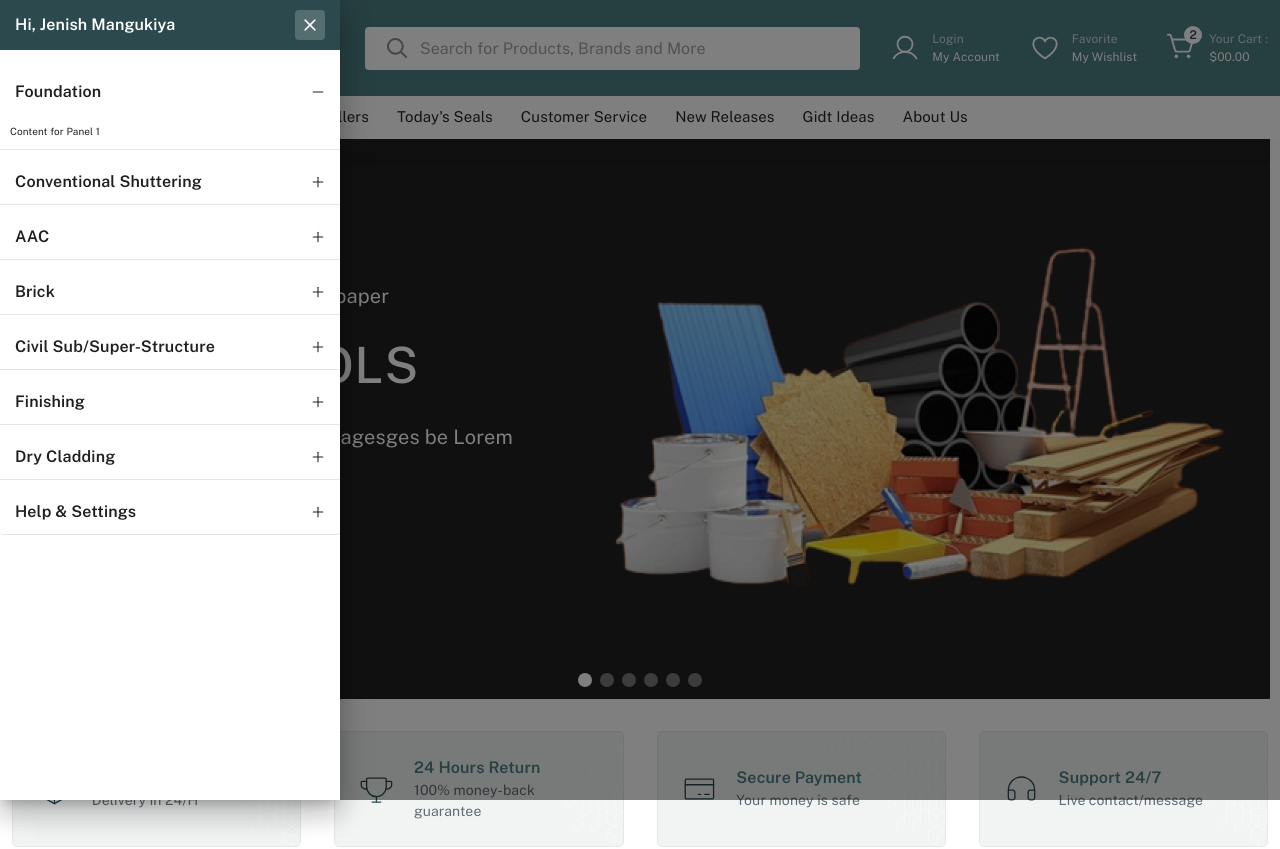
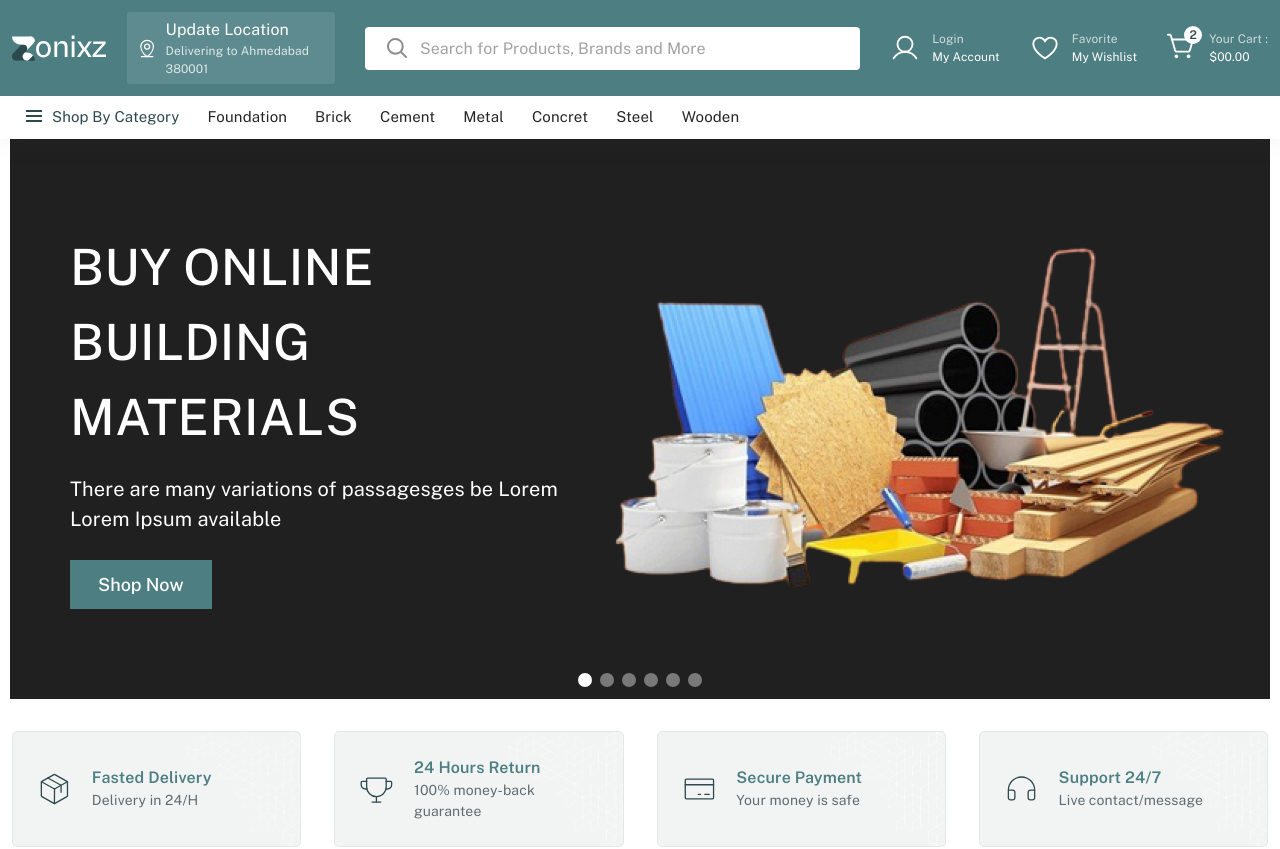
Before and after one commit to Raj-47-coder/zonix, a React (Create React App) app: page / in a window 1280 px wide. Shown: the top 849 px of the page. Built offline with nearby package versions, Linux system fonts and the light colour scheme.

Commit message:
Make somechanges

```diff
--- a/src/Inauth/Bannerslider/Bannerslider.js
+++ b/src/Inauth/Bannerslider/Bannerslider.js
@@ -30,8 +30,8 @@ function Bannerslider() {
                 <img src={banner_img} alt={banner_img} />
               </Box>
               <Box component={"div"} className='card_details'>
-                <Typography component={'p'}>Find great deals on ebay for Wallpaper</Typography>
-                <Typography component={'h3'}>sponge tools</Typography>
+                {/* <Typography component={'p'}>Find great deals on ebay for Wallpaper</Typography> */}
+                <Typography component={'h3'}>Buy Online building Materials</Typography>
                 <Typography component={'p'}>There are many variations of passagesges be Lorem Lorem Ipsum available</Typography>
                 <Link component={'a'} to='/store' className='btn_banner'>Shop Now</Link>
               </Box>
--- a/src/Inauth/Bannerslider/Bannerslider.scss
+++ b/src/Inauth/Bannerslider/Bannerslider.scss
@@ -51,7 +51,7 @@
     .card_details {
       z-index: 5;
       max-width: 45%;
-      padding-left: 1.5rem;
+      padding-left: 6rem;
 
       p {
         font-size: 2rem;
--- a/src/Inauth/Brands/Brands.scss
+++ b/src/Inauth/Brands/Brands.scss
@@ -1,16 +1,21 @@
 .brand_card {
   border: 1px solid var(--theme_light);
-  padding: 1.2rem;
+  padding: 1rem 1.5rem;
   display: flex;
   align-items: center;
+  border-radius: 1rem;
 
   .brand_img {
-    height: 10rem;
-    width: 10rem;
+    height: 8rem;
+    width: 8rem;
+    display: flex;
+    align-items: center;
+    justify-content: center;
 
     img {
       height: 100%;
       width: 100%;
+      object-fit: contain;
     }
 
     @media screen and (max-width:991px) {
--- a/src/Inauth/Categorysidebar/Categorysidebar.js
+++ b/src/Inauth/Categorysidebar/Categorysidebar.js
@@ -1,22 +1,107 @@
 import React, { useState } from 'react';
 import { Box, Button, Typography, Drawer, Accordion, AccordionDetails, AccordionSummary } from '@mui/material';
-import { Plus, Minus, CartIcon } from '../../Zonixzsvgs/Zonixzsvgs'
+import { Plus } from '../../Zonixzsvgs/Zonixzsvgs'
 import './Categorysidebar.scss';
+import KeyboardArrowDownIcon from '@mui/icons-material/KeyboardArrowDown';
+import { NavLink } from 'react-router-dom';
 
 
 const accordionData = [
-  { id: 1, heading: 'Foundation', content: 'Content for Panel 1' },
-  { id: 2, heading: 'Conventional Shuttering', content: 'Lorem Ipsum is simply dummy text of the printing and typesetting industry. Lorem Ipsum has been the industrys standard dummy text ever since the 1500s, when an unknown printer took a galley of type and scrambled it to make a type specimen book.It has survived not only five centuries, but also the leap into electronic typesetting, remaining essentially unchanged.' },
-  { id: 3, heading: 'AAC', content: 'Content for Panel 3' },
-  { id: 4, heading: 'Brick', content: 'Lorem Ipsum is simply dummy text of the printing and typesetting' },
-  { id: 4, heading: 'Civil Sub/Super-Structure', content: 'Lorem Ipsum is simply dummy text of the printing and typesetting' },
-  { id: 4, heading: 'Finishing', content: 'Lorem Ipsum is simply dummy text of the printing and typesetting' },
-  { id: 4, heading: 'Dry Cladding', content: 'Lorem Ipsum is simply dummy text of the printing and typesetting' },
-  { id: 4, heading: 'Help & Settings', content: 'Lorem Ipsum is simply dummy text of the printing and typesetting' },
+  {
+    id: 1, heading: 'Foundation', menulist: [
+      'Crushed gravel(Compaction)',
+      'Pressure Pipes',
+      'Fance',
+      'Rock Anchorage',
+      'Stone (Different sizes)',
+      'Cement',
+    ]
+  },
+  {
+    id: 2, heading: 'Conventional Shuttering', menulist: [
+      'Plywood',
+      'Aluminium',
+      'Mach-Deck Shuttering',
+      'Shuttering oil',
+      'Battens',
+      'H Frames',
+    ]
+  },
+  {
+    id: 3, heading: 'AAC', menulist: [
+      '75mm',
+      '100mm',
+      '125mm',
+      '150mm',
+      '175mm',
+      '200mm',
+    ]
+  },
+  {
+    id: 4, heading: 'Brick', menulist: [
+      '4 Inch',
+      '6 Inch',
+      'Block Adhesive',
+      'Brick Bat',
+    ]
+  },
+  {
+    id: 5, heading: 'Civil Sub/Super-Structure', menulist: [
+      'Chalk marking',
+      'Ladder',
+      'Rope',
+      'Gusset Plate',
+      'Electrodes',
+      'Nails',
+      'AAC',
+      'Soil (Backfilling)',
+      'Crane, Bucket, And Ropeway',
+      'Curing compound',
+      'Scaffolding',
+      'Welding',
+      'Protective Gloves',
+      'Hearing Protection',
+      'Protective Glass',
+    ]
+  },
+  {
+    id: 6, heading: 'Finishing', menulist: [
+      'Gypsum',
+      'Tiles',
+      '2 Way Sliding glass window',
+      'Single Leaf Openable Glass Window ',
+      '2 Way Sliding(Above) + Fixed Glass Window',
+      '1 Way Sliding + Fixed Glass Window',
+    ]
+  },
+  {
+    id: 7, heading: 'Dry Cladding', menulist: [
+      'Z/L/Omega - Bracket',
+      'Anchor bolts',
+      'Pin',
+      'Nut',
+      'Flat Head bolts',
+      'Plastic tube',
+    ]
+  },
+  {
+    id: 8, heading: 'Help & Settings', menulist: [
+      'Your Account',
+      'Customer Service',
+      'Sign In',
+    ]
+  },
 ];
 const LeftOpenDrawer = (props) => {
   const [expanded, setExpanded] = useState(accordionData[0].id);
+  const [count, setCount] = useState('');
 
+
+  const handleSeeItem = () => {
+    if (count => 5) {
+      setCount('open');
+    }
+  };
   const handleChange = (panel) => (event, isExpanded) => {
     setExpanded(isExpanded ? panel : false);
   };
@@ -25,7 +110,7 @@ const LeftOpenDrawer = (props) => {
     <Drawer open={props.open} onClose={props.toggleDrawer}>
       <Box component={'div'} className='drawer_menu'>
         <Typography component={"h4"}>Hi, Jenish Mangukiya</Typography>
-        <Button className='handle_drawer'><Plus /></Button>
+        <Button className='handle_drawer' onClick={props.toggleDrawer}><Plus /></Button>
       </Box>
 
 
@@ -37,15 +122,19 @@ const LeftOpenDrawer = (props) => {
             onChange={handleChange(item.id)}
           >
             <AccordionSummary
-              expandIcon={expanded == item.id ? <Minus /> : <Plus />}
+              expandIcon={expanded == item.id ? <KeyboardArrowDownIcon /> : <KeyboardArrowDownIcon />}
               aria-controls={`panel${item.id}-content`}
               id={`panel${item.id}-header`}
             >
               <Typography>{item.heading}</Typography>
             </AccordionSummary>
             <AccordionDetails>
-              <Typography component={'p'}>{item.content}</Typography>
-
+              <Box component={'div'} className={`category_list ${count}`}>
+                {item.menulist.map((menuItem, i) => (
+                  <NavLink key={i} component={'a'} to={'/'}>{menuItem}</NavLink>
+                ))}
+                <Button className='see_all' onClick={handleSeeItem}>See All <KeyboardArrowDownIcon /></Button>
+              </Box>
             </AccordionDetails>
           </Accordion>
         ))}
--- a/src/Inauth/Categorysidebar/Categorysidebar.scss
+++ b/src/Inauth/Categorysidebar/Categorysidebar.scss
@@ -2,6 +2,11 @@
   .MuiDrawer-paper {
     max-width: 34rem;
     width: 100%;
+    overflow: hidden;
+
+    &::-webkit-scrollbar {
+      display: none;
+    }
 
     .drawer_menu {
       padding: 1rem 1.5rem;
@@ -34,6 +39,12 @@
 
     .category_accordion {
       margin-top: 2rem;
+      height: 100vh;
+      overflow-y: auto;
+
+      &::-webkit-scrollbar {
+        display: none;
+      }
 
       .MuiAccordion-root {
         margin-bottom: 1rem;
@@ -59,8 +70,8 @@
           }
 
           .MuiAccordionSummary-expandIconWrapper {
-            height: 1.4rem;
-            width: 1.4rem;
+            height: 1.8rem;
+            width: 1.8rem;
             color: var(--theme_dark);
 
             svg {
@@ -72,21 +83,46 @@
 
         .MuiCollapse-root {
           .MuiAccordionDetails-root {
-            padding: 1rem;
-            font-size: 1.4rem;
-          }
-        }
+            padding: 0;
 
-        &.Mui-expanded {
-          .MuiButtonBase-root {
+            .category_list {
+              max-height: 19rem;
+              overflow: hidden;
+              position: relative;
+              padding-bottom: 4.4rem;
 
-            .MuiAccordionSummary-content {
-              margin: 0;
+              a {
+                font-size: 1.4rem;
+                color: var(--theme_darkgrey);
+                display: block;
+                width: 100%;
+                padding: 1rem 2rem;
+              }
+
+              &.open {
+                max-height: none;
+              }
             }
 
-            div.Mui-expanded {
+            button.see_all {
+              font-size: 1.4rem;
+              background-color: transparent;
+              color: var(--theme_primary);
+              text-transform: capitalize;
+              padding: 0.6rem 2rem;
+              width: 100%;
+              margin: 0.6rem 0;
+              font-weight: 600;
+              text-align: left;
+              justify-content: left;
+              position: absolute;
+              bottom: 0;
+              left: 0;
+              z-index: 2;
+              background-color: var(--theme_white);
+
               svg {
-                // color: var(--theme_white);
+                margin-left: 1rem;
               }
             }
           }
--- a/src/Inauth/Header/Header.js
+++ b/src/Inauth/Header/Header.js
@@ -8,7 +8,7 @@ import "./Header.scss";
 export default function Header() {
   const [handleSidebar, setHandleSidebar] = useState('');
   const [handleunlayer, setHandlelayout] = useState('');
-  const [open, setOpen] = React.useState(true)
+  const [open, setOpen] = React.useState(false)
 
   const toggleDrawer = () => {
     setOpen(!open);
@@ -95,14 +95,14 @@ export default function Header() {
           </Box>
           <Box component={"div"} className="container">
             <Box component={'div'} className='menu_items'>
-              <Typography component={'a'} href='javascript:void(0)' onClick={toggleDrawer} className='active'><Humburgar />Shop By Department</Typography>
-              <Typography component={'a'} href='#'>Sell</Typography>
-              <Typography component={'a'} href='#'>Best Sellers</Typography>
-              <Typography component={'a'} href='#'>Today's Seals</Typography>
-              <Typography component={'a'} href='#'>Customer Service</Typography>
-              <Typography component={'a'} href='#'>New Releases</Typography>
-              <Typography component={'a'} href='#'>Gidt Ideas</Typography>
-              <Typography component={'a'} href='#'>About Us</Typography>
+              <Typography component={'a'} href='javascript:void(0)' onClick={toggleDrawer} className='active'><Humburgar />Shop By Category</Typography>
+              <Typography component={'a'} href='#'>Foundation</Typography>
+              <Typography component={'a'} href='#'>Brick</Typography>
+              <Typography component={'a'} href='#'>Cement</Typography>
+              <Typography component={'a'} href='#'>Metal</Typography>
+              <Typography component={'a'} href='#'>Concret</Typography>
+              <Typography component={'a'} href='#'>Steel</Typography>
+              <Typography component={'a'} href='#'>Wooden</Typography>
             </Box>
           </Box>
         </Box>
--- a/src/Zonixzsvgs/Zonixzsvgs.js
+++ b/src/Zonixzsvgs/Zonixzsvgs.js
@@ -3,17 +3,17 @@ const Logo = () => {
     <>
       <svg width="236" height="63" viewBox="0 0 236 63" fill="none" xmlns="http://www.w3.org/2000/svg">
         <path d="M77.8 54.8C67.08 54.8 59.56 46.88 59.56 34.64C59.56 22.4 67.08 14.48 77.8 14.48C88.52 14.48 96.12 22.4 96.12 34.64C96.12 46.88 88.52 54.8 77.8 54.8ZM77.8 48.96C84.44 48.96 89.08 44.4 89.08 34.64C89.08 24.8 84.44 20.32 77.8 20.32C71.24 20.32 66.68 24.8 66.68 34.64C66.68 44.4 71.24 48.96 77.8 48.96ZM111.818 54H104.858V15.28H111.818V25.6C113.338 19.6 117.498 14.48 125.098 14.48C132.698 14.48 137.418 19.04 137.418 27.28V54H130.538V28.96C130.538 23.92 128.538 20.4 121.978 20.4C114.538 20.4 111.818 25.6 111.818 32.08V54ZM154.709 9.04H147.749V0.399999H154.709V9.04ZM154.709 54H147.749V15.28H154.709V54ZM168.371 54H160.371L174.211 34.48L161.331 15.28H169.331L179.411 30.88L189.731 15.28H197.731L184.051 34.24L197.171 54H189.091L182.611 43.92L178.851 38.24L175.091 43.92L168.371 54ZM232.609 54H199.409V48.32L220.049 25.04L223.889 21.2L216.689 21.52H201.009V15.28H231.809V21.04L211.329 43.84L207.329 48.16L215.489 47.84H232.609V54Z" fill="white" />
-        <path fill-rule="evenodd" clip-rule="evenodd" d="M52.918 5.61076C48.9191 1.92304 42.689 2.17528 39.0008 6.17368C29.4854 16.4914 12.1245 35.316 2.60912 45.6332C-1.0788 49.6316 -0.826662 55.8632 3.17204 59.5504C3.17204 59.5509 3.17266 59.5509 3.17266 59.5514C7.17152 63.2386 13.4026 62.9869 17.0898 58.9885C26.6057 48.6703 43.9661 29.8472 53.482 19.529C57.1697 15.5306 56.918 9.29948 52.9196 5.61126C52.9185 5.61126 52.9185 5.61076 52.918 5.61076Z" fill="#2C494D" />
-        <path fill-rule="evenodd" clip-rule="evenodd" d="M35.4973 39.0298C37.062 37.2856 38.0125 34.9817 38.0125 32.4557V32.4541C38.0125 27.0141 33.6035 22.6055 28.1639 22.6055H23.8472L39.001 6.17362C42.6892 2.17522 48.9193 1.92298 52.9182 5.61069C52.9187 5.61069 52.9187 5.61119 52.9198 5.61119C56.9181 9.29942 57.1699 15.5306 53.4822 19.5289L35.4973 39.0298Z" fill="white" />
-        <path fill-rule="evenodd" clip-rule="evenodd" d="M56.1001 12.8486C56.1001 7.41006 51.691 2.99997 46.2509 2.99997H0.0991211V3.00049C0.0991211 8.22573 2.17466 13.2356 5.86914 16.9295C9.56352 20.6239 14.5739 22.6992 19.7982 22.6992C28.7511 22.6992 38.9488 22.6992 46.2509 22.6992C51.691 22.6992 56.1001 18.2902 56.1001 12.8501V12.8486Z" fill="white" />
-        <path fill-rule="evenodd" clip-rule="evenodd" d="M31.8815 42.5927H9.94803C4.509 42.5927 0.0991211 47.0028 0.0991211 52.4418V52.4434C0.0991211 57.8829 4.509 62.2925 9.94803 62.2925H56.1001V62.2915C56.1001 57.8117 54.5738 53.4882 51.8002 50.0245L43.4866 59.0816C39.8086 63.0892 33.5785 63.3558 29.5709 59.6773L29.5704 59.6768C25.5627 55.9983 25.2956 49.7677 28.9741 45.7611L31.8815 42.5927Z" fill="#2C494D" />
+        <path fillRule="evenodd" clipRule="evenodd" d="M52.918 5.61076C48.9191 1.92304 42.689 2.17528 39.0008 6.17368C29.4854 16.4914 12.1245 35.316 2.60912 45.6332C-1.0788 49.6316 -0.826662 55.8632 3.17204 59.5504C3.17204 59.5509 3.17266 59.5509 3.17266 59.5514C7.17152 63.2386 13.4026 62.9869 17.0898 58.9885C26.6057 48.6703 43.9661 29.8472 53.482 19.529C57.1697 15.5306 56.918 9.29948 52.9196 5.61126C52.9185 5.61126 52.9185 5.61076 52.918 5.61076Z" fill="#2C494D" />
+        <path fillRule="evenodd" clipRule="evenodd" d="M35.4973 39.0298C37.062 37.2856 38.0125 34.9817 38.0125 32.4557V32.4541C38.0125 27.0141 33.6035 22.6055 28.1639 22.6055H23.8472L39.001 6.17362C42.6892 2.17522 48.9193 1.92298 52.9182 5.61069C52.9187 5.61069 52.9187 5.61119 52.9198 5.61119C56.9181 9.29942 57.1699 15.5306 53.4822 19.5289L35.4973 39.0298Z" fill="white" />
+        <path fillRule="evenodd" clipRule="evenodd" d="M56.1001 12.8486C56.1001 7.41006 51.691 2.99997 46.2509 2.99997H0.0991211V3.00049C0.0991211 8.22573 2.17466 13.2356 5.86914 16.9295C9.56352 20.6239 14.5739 22.6992 19.7982 22.6992C28.7511 22.6992 38.9488 22.6992 46.2509 22.6992C51.691 22.6992 56.1001 18.2902 56.1001 12.8501V12.8486Z" fill="white" />
+        <path fillRule="evenodd" clipRule="evenodd" d="M31.8815 42.5927H9.94803C4.509 42.5927 0.0991211 47.0028 0.0991211 52.4418V52.4434C0.0991211 57.8829 4.509 62.2925 9.94803 62.2925H56.1001V62.2915C56.1001 57.8117 54.5738 53.4882 51.8002 50.0245L43.4866 59.0816C39.8086 63.0892 33.5785 63.3558 29.5709 59.6773L29.5704 59.6768C25.5627 55.9983 25.2956 49.7677 28.9741 45.7611L31.8815 42.5927Z" fill="#2C494D" />
         <mask id="mask0_148_208" maskUnits="userSpaceOnUse" x="0" y="42" width="57" height="21">
-          <path fill-rule="evenodd" clip-rule="evenodd" d="M31.8815 42.5927H9.94803C4.509 42.5927 0.0991211 47.0028 0.0991211 52.4418V52.4434C0.0991211 57.8829 4.509 62.2925 9.94803 62.2925H56.1001V62.2915C56.1001 57.8117 54.5738 53.4882 51.8002 50.0245L43.4866 59.0816C39.8086 63.0892 33.5785 63.3558 29.5709 59.6773L29.5704 59.6768C25.5627 55.9983 25.2956 49.7677 28.9741 45.7611L31.8815 42.5927Z" fill="white" />
+          <path fillRule="evenodd" clipRule="evenodd" d="M31.8815 42.5927H9.94803C4.509 42.5927 0.0991211 47.0028 0.0991211 52.4418V52.4434C0.0991211 57.8829 4.509 62.2925 9.94803 62.2925H56.1001V62.2915C56.1001 57.8117 54.5738 53.4882 51.8002 50.0245L43.4866 59.0816C39.8086 63.0892 33.5785 63.3558 29.5709 59.6773L29.5704 59.6768C25.5627 55.9983 25.2956 49.7677 28.9741 45.7611L31.8815 42.5927Z" fill="white" />
         </mask>
         <g mask="url(#mask0_148_208)">
-          <path fill-rule="evenodd" clip-rule="evenodd" d="M35.5318 57.9661C35.5107 60.3568 35.3139 63.2744 36.5822 65.4374C39.1426 69.8004 44.6078 70.6351 49.2101 70.2992C58.9715 69.5865 66.1511 61.3022 63.2299 51.5541C62.142 47.9222 60.3035 44.5801 57.7042 41.807C54.4169 38.2997 50.5995 36.1367 45.9571 35.0052" fill="#2C494D" />
+          <path fillRule="evenodd" clipRule="evenodd" d="M35.5318 57.9661C35.5107 60.3568 35.3139 63.2744 36.5822 65.4374C39.1426 69.8004 44.6078 70.6351 49.2101 70.2992C58.9715 69.5865 66.1511 61.3022 63.2299 51.5541C62.142 47.9222 60.3035 44.5801 57.7042 41.807C54.4169 38.2997 50.5995 36.1367 45.9571 35.0052" fill="#2C494D" />
         </g>
-        <path fill-rule="evenodd" clip-rule="evenodd" d="M31.8818 42.5929L28.9744 45.7613C25.2959 49.7679 25.563 55.9985 29.5706 59.677L29.5711 59.6775C33.5787 63.356 39.8088 63.0894 43.4868 59.0818L51.8004 50.0248C51.3498 49.4413 50.8571 48.8887 50.3306 48.3632C46.6367 44.6688 41.6263 42.5929 36.4016 42.5929H31.8818Z" fill="white" />
+        <path fillRule="evenodd" clipRule="evenodd" d="M31.8818 42.5929L28.9744 45.7613C25.2959 49.7679 25.563 55.9985 29.5706 59.677L29.5711 59.6775C33.5787 63.356 39.8088 63.0894 43.4868 59.0818L51.8004 50.0248C51.3498 49.4413 50.8571 48.8887 50.3306 48.3632C46.6367 44.6688 41.6263 42.5929 36.4016 42.5929H31.8818Z" fill="white" />
       </svg>
     </>
   );
@@ -268,9 +268,9 @@ const Crossborder = () => {
   return (
     <>
       <svg width="30" height="30" viewBox="0 0 30 30" fill="none" xmlns="http://www.w3.org/2000/svg">
-        <path d="M15 26.25C21.2132 26.25 26.25 21.2132 26.25 15C26.25 8.7868 21.2132 3.75 15 3.75C8.7868 3.75 3.75 8.7868 3.75 15C3.75 21.2132 8.7868 26.25 15 26.25Z" stroke="#929FA5" stroke-width="1.87614" stroke-miterlimit="10" />
-        <path d="M18.75 11.25L11.25 18.75" stroke="#929FA5" stroke-width="1.87614" stroke-linecap="round" stroke-linejoin="round" />
-        <path d="M18.75 18.75L11.25 11.25" stroke="#929FA5" stroke-width="1.87614" stroke-linecap="round" stroke-linejoin="round" />
+        <path d="M15 26.25C21.2132 26.25 26.25 21.2132 26.25 15C26.25 8.7868 21.2132 3.75 15 3.75C8.7868 3.75 3.75 8.7868 3.75 15C3.75 21.2132 8.7868 26.25 15 26.25Z" stroke="#929FA5" strokeWidth="1.87614" strokeMiterlimit="10" />
+        <path d="M18.75 11.25L11.25 18.75" stroke="#929FA5" strokeWidth="1.87614" strokeLinecap="round" strokeLinejoin="round" />
+        <path d="M18.75 18.75L11.25 11.25" stroke="#929FA5" strokeWidth="1.87614" strokeLinecap="round" strokeLinejoin="round" />
       </svg>
     </>
   );
@@ -290,7 +290,7 @@ const Minus = () => {
   return (
     <>
       <svg width="20" height="20" viewBox="0 0 20 20" fill="none" xmlns="http://www.w3.org/2000/svg">
-        <path d="M3.125 10H16.875" stroke="currentColor" stroke-width="1.5" stroke-linecap="round" stroke-linejoin="round" />
+        <path d="M3.125 10H16.875" stroke="currentColor" strokeWidth="1.5" strokeLinecap="round" strokeLinejoin="round" />
       </svg>
     </>
   );
@@ -300,8 +300,8 @@ const Plus = () => {
   return (
     <>
       <svg width="20" height="20" viewBox="0 0 20 20" fill="none" xmlns="http://www.w3.org/2000/svg">
-        <path d="M3.125 10H16.875" stroke="currentColor" stroke-width="1.5" stroke-linecap="round" stroke-linejoin="round" />
-        <path d="M10 3.125V16.875" stroke="currentColor" stroke-width="1.5" stroke-linecap="round" stroke-linejoin="round" />
+        <path d="M3.125 10H16.875" stroke="currentColor" strokeWidth="1.5" strokeLinecap="round" strokeLinejoin="round" />
+        <path d="M10 3.125V16.875" stroke="currentColor" strokeWidth="1.5" strokeLinecap="round" strokeLinejoin="round" />
       </svg>
     </>
   );
```
